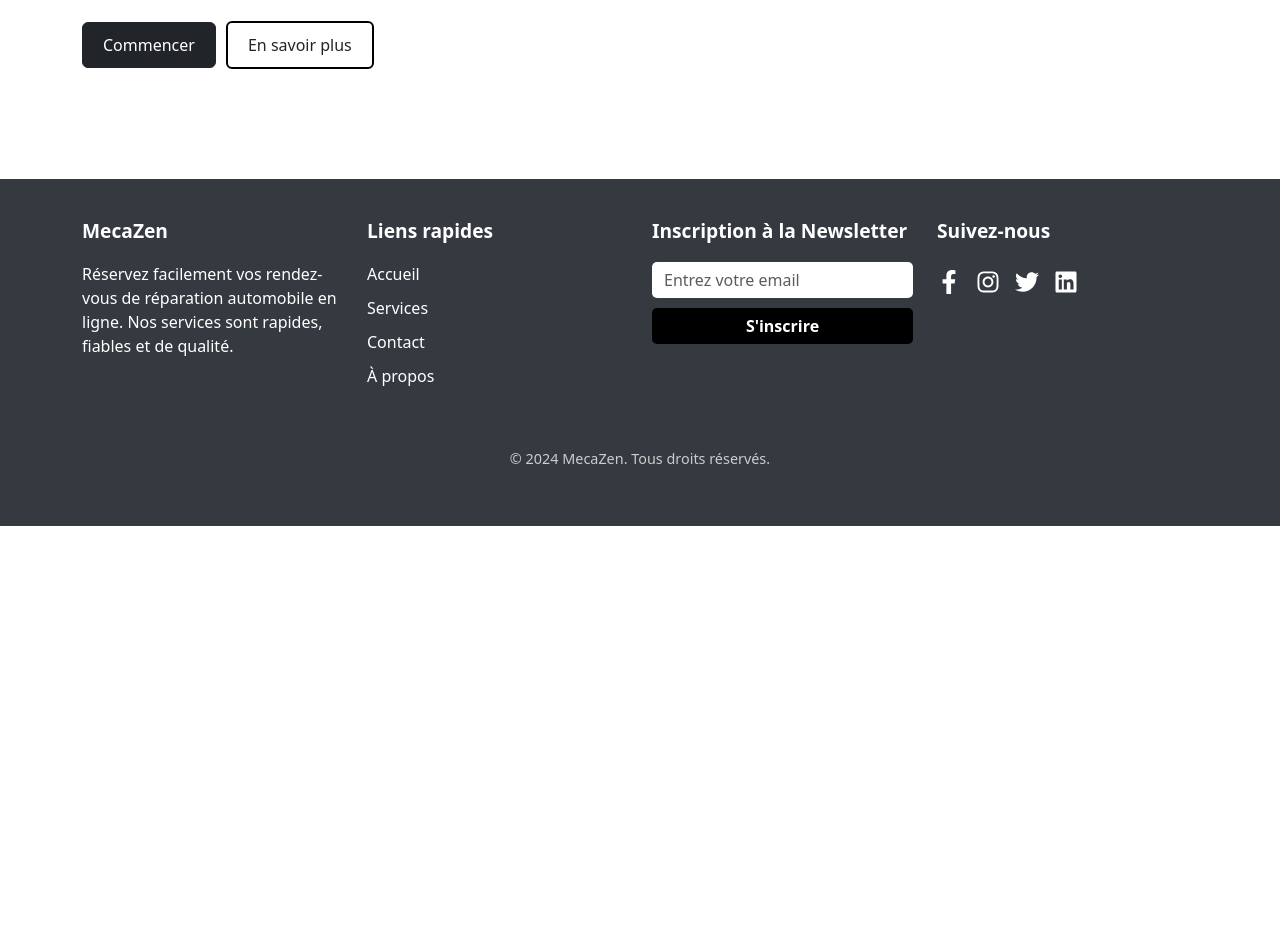
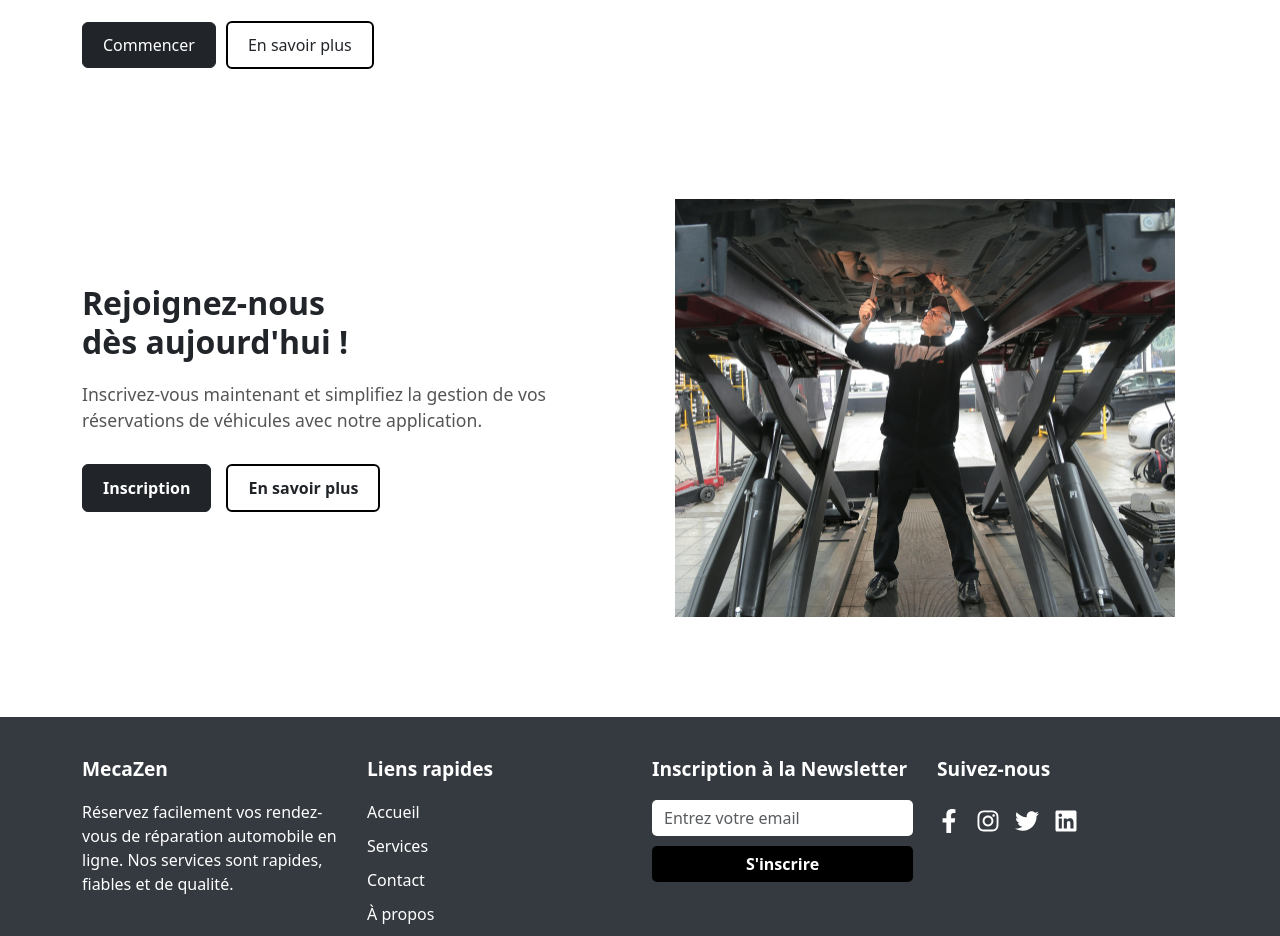
Before and after one commit to JoelKayemba/Mecazen, a React (Create React App) app: page / in a window 1280 px wide. Shown: the part 3160-4096 px from the top of the page. Before the commit the page ends 3686 px from the top, so only its background shows below. Built offline with nearby package versions, Linux system fonts and the light colour scheme.

Commit message:
fin Accueil

```diff
--- /dev/null
+++ b/src/components/Common/JoinSection.jsx
@@ -0,0 +1,74 @@
+import React from 'react';
+import { Container, Row, Col, Button } from 'react-bootstrap';
+import placeholder from '../../assets/garage.jpg';
+
+const JoinSection = () => {
+  return (
+    <section className="join-section" style={styles.section}>
+      <Container>
+        <Row className="align-items-center">
+
+          <Col md={6}>
+            <h2 style={styles.title}>Rejoignez-nous dès aujourd'hui !</h2>
+            <p style={styles.subtitle}>
+              Inscrivez-vous maintenant et simplifiez la gestion de vos réservations de véhicules avec notre application.
+            </p>
+            <div style={styles.buttonContainer}>
+              <Button variant="dark" style={styles.button}>Inscription</Button>
+              <Button variant="outline-dark" style={styles.buttonOutline}>En savoir plus</Button>
+            </div>
+          </Col>
+
+
+          <Col md={6} className="text-center">
+            <img src={placeholder} alt="Placeholder" style={styles.image} />
+          </Col>
+        </Row>
+      </Container>
+    </section>
+  );
+};
+
+// Styles en JS (ou tu peux les déplacer dans un fichier CSS)
+const styles = {
+  section: {
+    padding: '60px 0',
+    backgroundColor: '#fff',
+  },
+  title: {
+    fontSize: '2rem',
+    fontWeight: 'bold',
+    marginBottom: '20px',
+    maxWidth:'300px'
+  },
+  subtitle: {
+    fontSize: '1.1rem',
+    marginBottom: '30px',
+    color: '#555',
+    maxWidth:'500px'
+  },
+  buttonContainer: {
+    display: 'flex',
+    gap: '15px',
+    marginBottom:20
+  },
+  button: {
+    padding: '10px 20px',
+    fontSize: '1rem',
+    fontWeight: 'bold',
+
+  },
+  buttonOutline: {
+    padding: '10px 20px',
+    fontSize: '1rem',
+    fontWeight: 'bold',
+    border: '2px solid black',
+  },
+  image: {
+    width: '100%',
+    maxWidth: '500px',
+    height: 'auto',
+  },
+};
+
+export default JoinSection;
--- a/src/pages/Accueil.jsx
+++ b/src/pages/Accueil.jsx
@@ -6,6 +6,7 @@ import ReservationSection from '../components/Common/ReservationSection';
 import FeaturesSection from '../components/Common/FeaturesSections';
 import UsageSection from '../components/Common/UsageSection';
 import Footer from '../components/Common/Footer';
+import JoinSection from '../components/Common/JoinSection';
 
 function Accueil() {
   return (
@@ -16,6 +17,7 @@ function Accueil() {
       <ReservationSection/>
       <FeaturesSection/>
       <UsageSection/>
+      <JoinSection/>
       <Footer/>
 
     </div>
```
Also changed, not shown: src/assets/garage.jpg (added).
